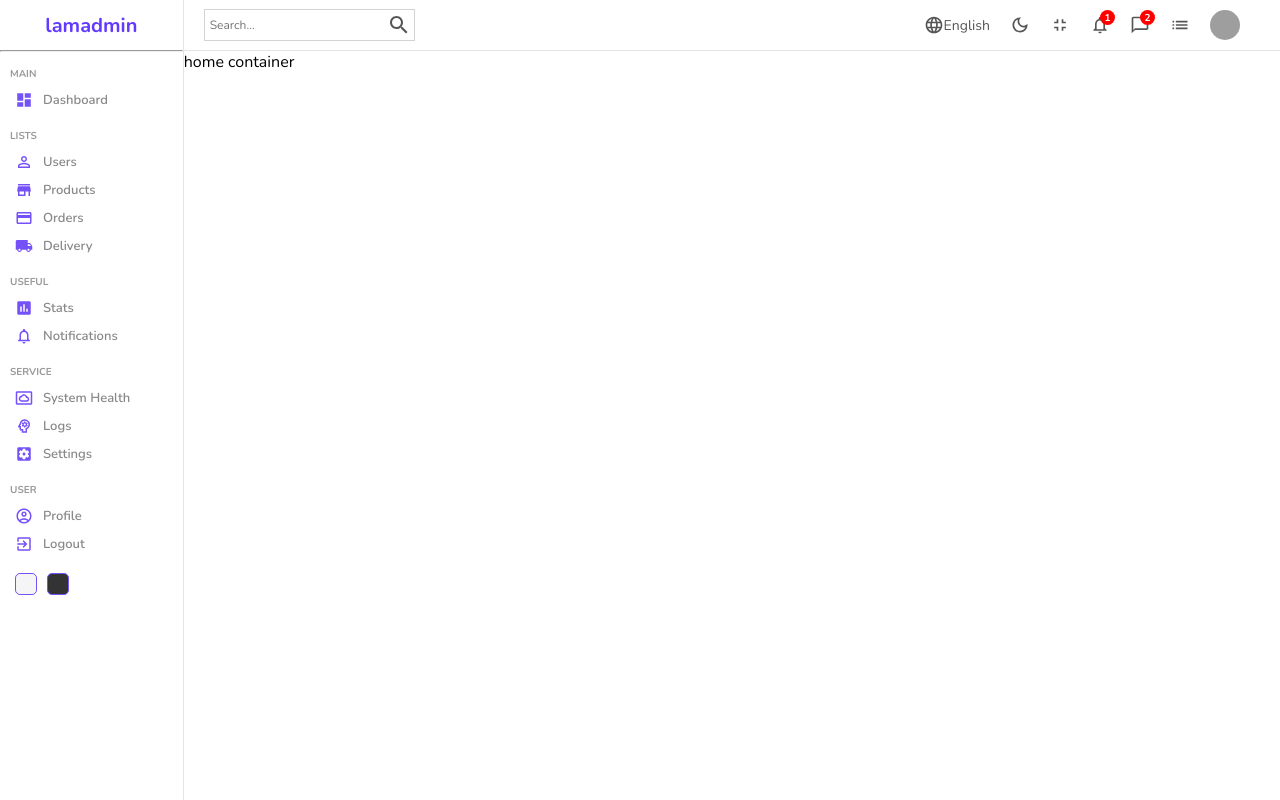
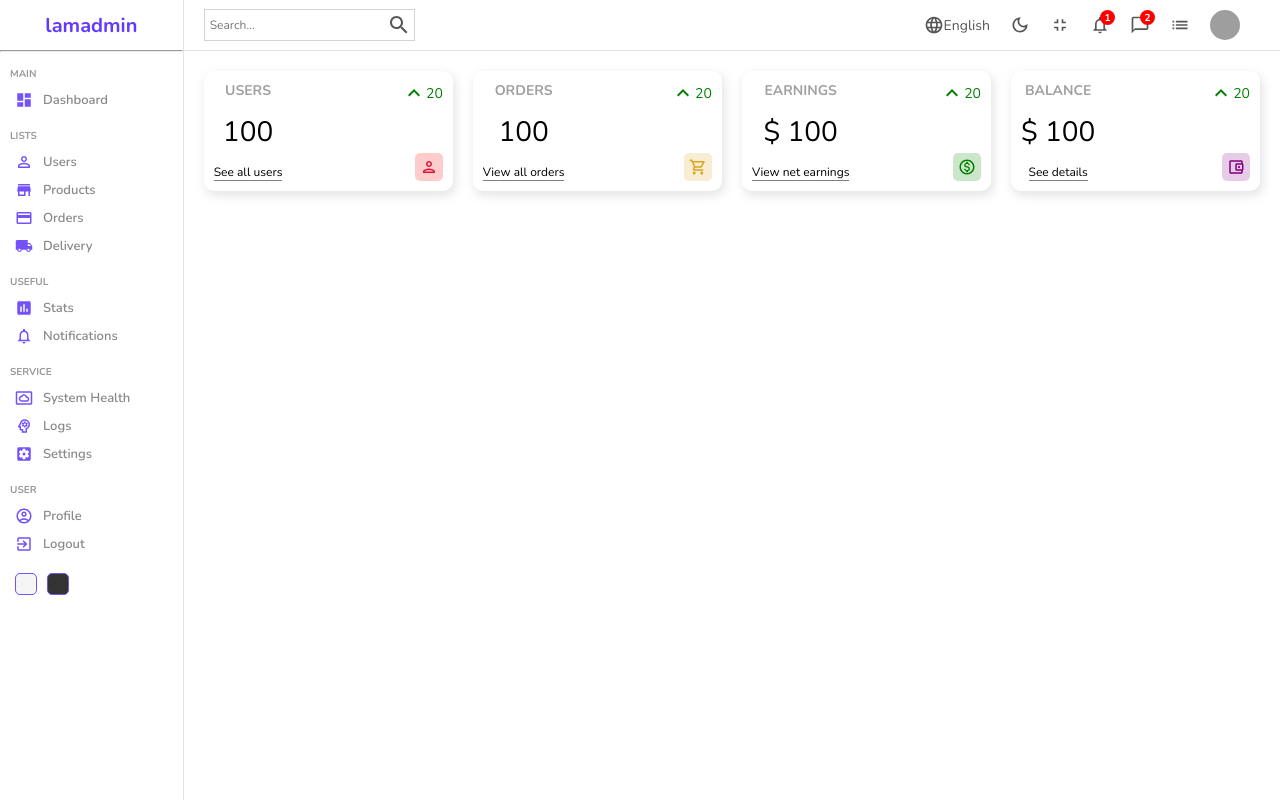
Before and after one commit to MohammadAhmad27/AdminDashboard-React, a React (Create React App) app: page / in a window 1280 px wide. Built offline with nearby package versions, Linux system fonts and the light colour scheme; grey boxes are pictures that could not be loaded.

Commit message:
Added Widget component to Home.jsx, and modified home.scss to include styles for widgets: Update title in index.html

```diff
--- a/public/index.html
+++ b/public/index.html
@@ -20,7 +20,7 @@
       margin: 0;
     }
   </style>
-  <title>React Admin Panel</title>
+  <title>React Admin Dashboard</title>
 </head>
 
 <body>
--- /dev/null
+++ b/src/components/widget/Widget.jsx
@@ -0,0 +1,89 @@
+import React from 'react'
+import "./widget.scss"
+import KeyboardArrowUpIcon from "@mui/icons-material/KeyboardArrowUp";
+import PersonOutlinedIcon from "@mui/icons-material/PersonOutlined";
+import AccountBalanceWalletOutlinedIcon from "@mui/icons-material/AccountBalanceWalletOutlined";
+import ShoppingCartOutlinedIcon from "@mui/icons-material/ShoppingCartOutlined";
+import MonetizationOnOutlinedIcon from "@mui/icons-material/MonetizationOnOutlined";
+
+export default function Widget({ type }) {
+
+    let data;
+    const amount = 100;
+    const diff = 20;
+
+    switch (type) {
+        case 'user':
+            data = {
+                title: 'USERS',
+                isMoney: false,
+                link: 'See all users',
+                icon: <PersonOutlinedIcon
+                    className='icon'
+                    style={{
+                        color: "crimson",
+                        backgroundColor: "rgba(255, 0, 0, 0.2)"
+                      }}
+                />,
+            }
+            break;
+        case 'order':
+            data = {
+                title: 'ORDERS',
+                isMoney: false,
+                link: 'View all orders',
+                icon: <ShoppingCartOutlinedIcon
+                    className='icon'
+                    style={{
+                        backgroundColor: "rgba(218, 165, 32, 0.2)",
+                        color: "goldenrod"
+                      }}
+                />,
+            }
+            break;
+        case 'earning':
+            data = {
+                title: 'EARNINGS',
+                isMoney: true,
+                link: 'View net earnings',
+                icon: <MonetizationOnOutlinedIcon
+                    className='icon'
+                    style={{ backgroundColor: "rgba(0, 128, 0, 0.2)", color: "green" }}
+                    />
+            }
+            break;
+        case 'balance':
+            data = {
+                title: 'BALANCE',
+                isMoney: true,
+                link: 'See details',
+                icon: <AccountBalanceWalletOutlinedIcon
+                    className='icon'
+                    style={{
+                        backgroundColor: "rgba(128, 0, 128, 0.2)",
+                        color: "purple"
+                      }}
+                />
+            }
+            break;
+        default:
+            break;
+    }
+
+    return (
+        <div className='widget'>
+            <div className="left">
+                <span className="title">{data.title}</span>
+                <span className="counter">{data.isMoney && '$'} {amount}</span>
+                <span className="link">{data.link}</span>
+            </div>
+            <div className="right">
+                <div className="percentage positive">
+                    <KeyboardArrowUpIcon />
+                    {diff}
+                </div>
+                {data.icon}
+            </div>
+        </div>
+    )
+}
--- /dev/null
+++ b/src/components/widget/widget.scss
@@ -0,0 +1,55 @@
+.widget {
+  flex: 1;
+  display: flex;
+  justify-content: space-between;
+  padding: 10px;
+  -webkit-box-shadow: 2px 4px 10px 1px rgba(0, 0, 0, 0.47);
+  box-shadow: 2px 4px 10px 1px rgba(201, 201, 201, 0.47);
+  border-radius: 10px;
+  height: 100px;
+
+  .left,
+  .right {
+    display: flex;
+    flex-direction: column;
+    justify-content: space-between;
+    align-items: center;
+  }
+
+  .title {
+    font-size: 14px;
+    font-weight: bold;
+    color: rgb(160, 160, 160);
+  }
+
+  .counter {
+    font-size: 28px;
+    font-weight: 300;
+  }
+
+  .link {
+    width: max-content;
+    font-size: 12px;
+    border-bottom: 1px solid gray;
+  }
+
+  .percentage {
+    display: flex;
+    align-items: center;
+    font-size: 14px;
+
+    &.positive {
+      color: green;
+    }
+    &.negative {
+      color: red;
+    }
+  }
+
+  .icon {
+    font-size: 18px;
+    padding: 5px;
+    border-radius: 5px;
+    align-self: flex-end;
+  }
+}
--- a/src/pages/home/Home.jsx
+++ b/src/pages/home/Home.jsx
@@ -2,6 +2,7 @@
 import "./home.scss"
 import Sidebar from '../../components/sidebar/Sidebar'
 import Navbar from '../../components/navbar/Navbar'
+import Widget from '../../components/widget/Widget'
 
 export default function Home() {
   return (
@@ -9,7 +10,15 @@
       <Sidebar />
       <div className="homeContainer">
         <Navbar />
-        home container
+        <div className="widgets">
+          <Widget type='user' />
+          <Widget type='order' />
+          <Widget type='earning' />
+          <Widget type='balance' />
+        </div>
+        <div className="charts">
+
+        </div>
       </div>
     </div>
   )
--- a/src/pages/home/home.scss
+++ b/src/pages/home/home.scss
@@ -3,5 +3,11 @@
 
   .homeContainer {
     flex: 6;
+
+    .widgets {
+      display: flex;
+      padding: 20px;
+      gap: 20px;
+    }
   }
 }
```
